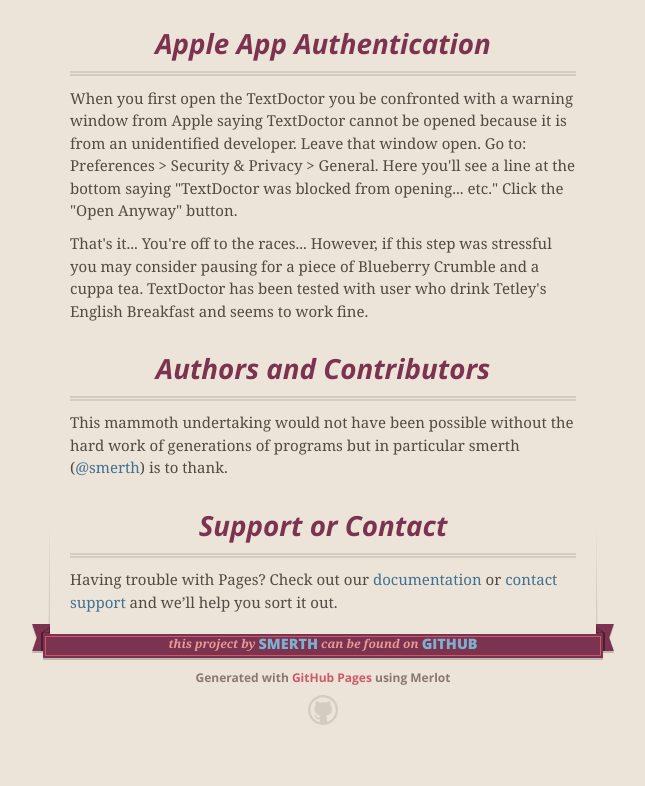
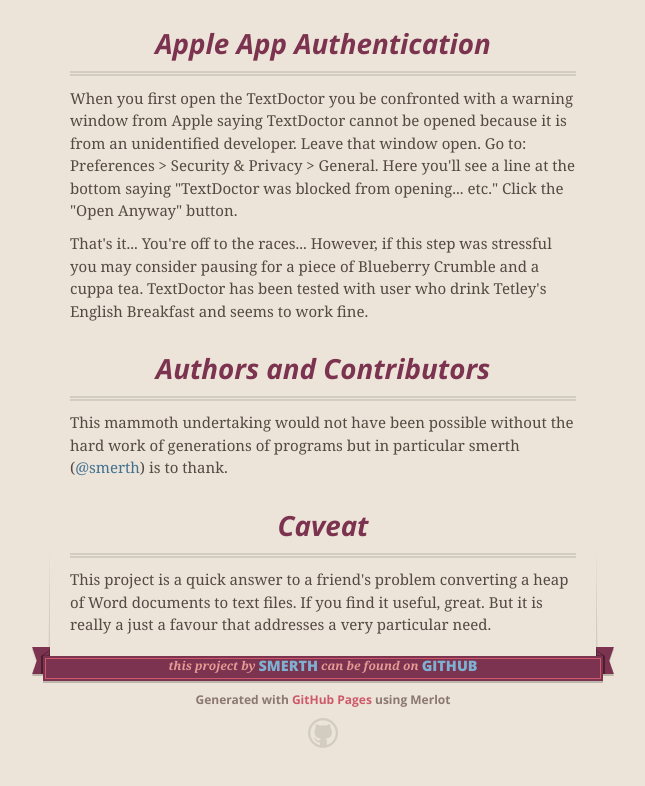
Before and after one commit to smerth/TextDoctor, a plain HTML site: page index.html in a window 1280 px wide. Shown: the part 929-1715 px from the top of the page, without its empty margins (317-962 px from the left). Before the commit the page ends 1694 px from the top, so only its background shows below. Drawn offline with nearby package versions, Linux system fonts and the light colour scheme.

```diff
--- a/index.html
+++ b/index.html
@@ -79,9 +79,9 @@
 <p>This mammoth undertaking would not have been possible without the hard work of generations of programs but in particular smerth (<a href="https://github.com/smerth" class="user-mention">@smerth</a>) is to thank.</p>
 
 <h3>
-<a id="support-or-contact" class="anchor" href="#support-or-contact" aria-hidden="true"><span aria-hidden="true" class="octicon octicon-link"></span></a>Support or Contact</h3>
+<a id="caveat" class="anchor" href="#caveat" aria-hidden="true"><span aria-hidden="true" class="octicon octicon-link"></span></a>Caveat</h3>
 
-<p>Having trouble with Pages? Check out our <a href="https://help.github.com/pages">documentation</a> or <a href="https://github.com/contact">contact support</a> and we’ll help you sort it out.</p>
+<p>This project is a quick answer to a friend's problem converting a heap of Word documents to text files.  If you find it useful, great.  But it is really a just a favour that addresses a very particular need.</p>
       </section>
 
       <footer>
```
Also changed, not shown: params.json (+1 -1 lines).
